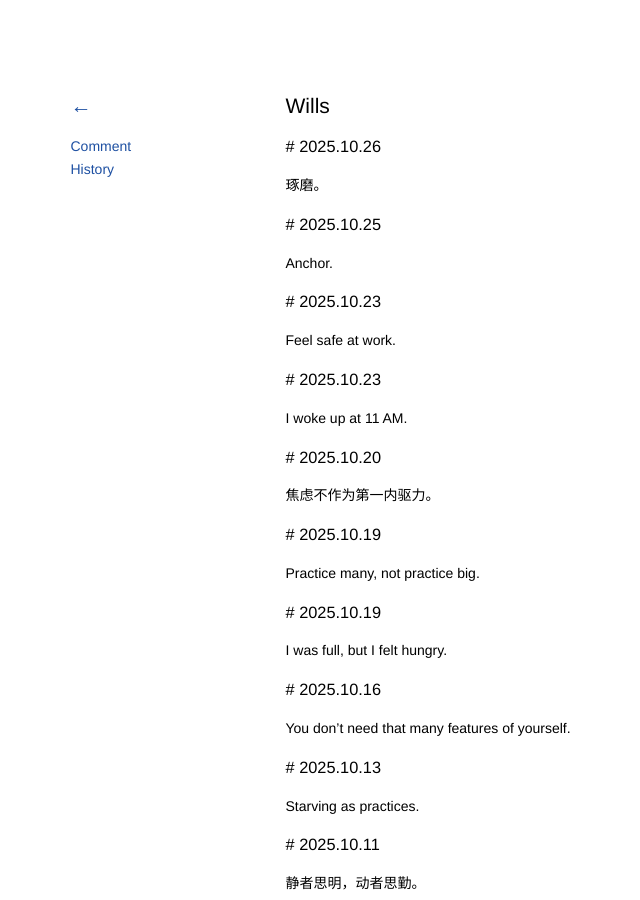
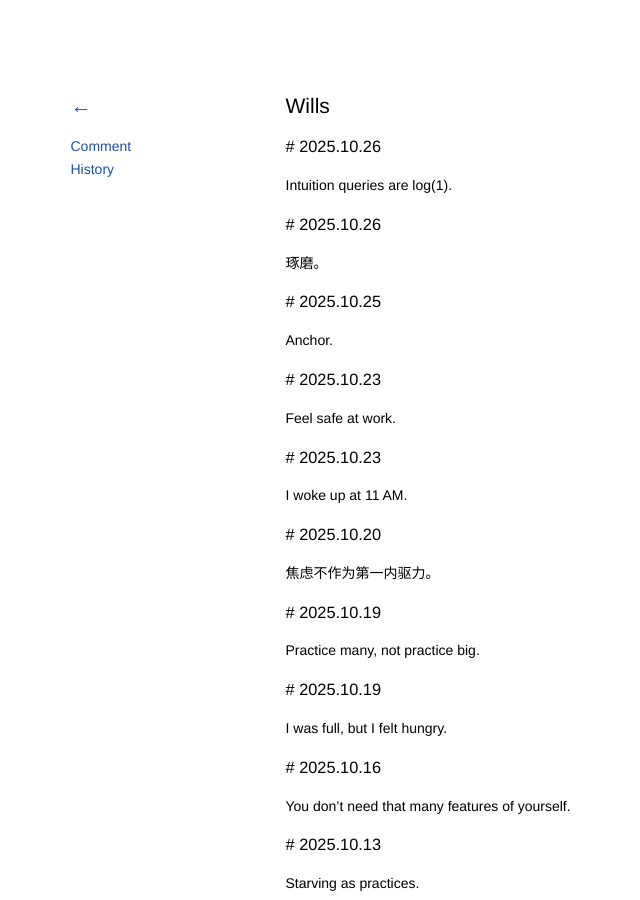
Before and after one commit to kidlj/awei, a Jekyll site: the page built from _wiki/wills.md, in a window 1280 px wide and 900 px high. Shown: the whole window, without its empty margins (62-702 px from the left). Built offline with Jekyll 4.4.1, drawn with Linux system fonts in a browser that asks for light colours.

Commit message:
update wills

```diff
--- a/_wiki/wills.md
+++ b/_wiki/wills.md
@@ -1,6 +1,10 @@
 ---
 title: Wills
 ---
+
+### 2025.10.26
+
+Intuition queries are log(1).
 
 ### 2025.10.26
 
```
